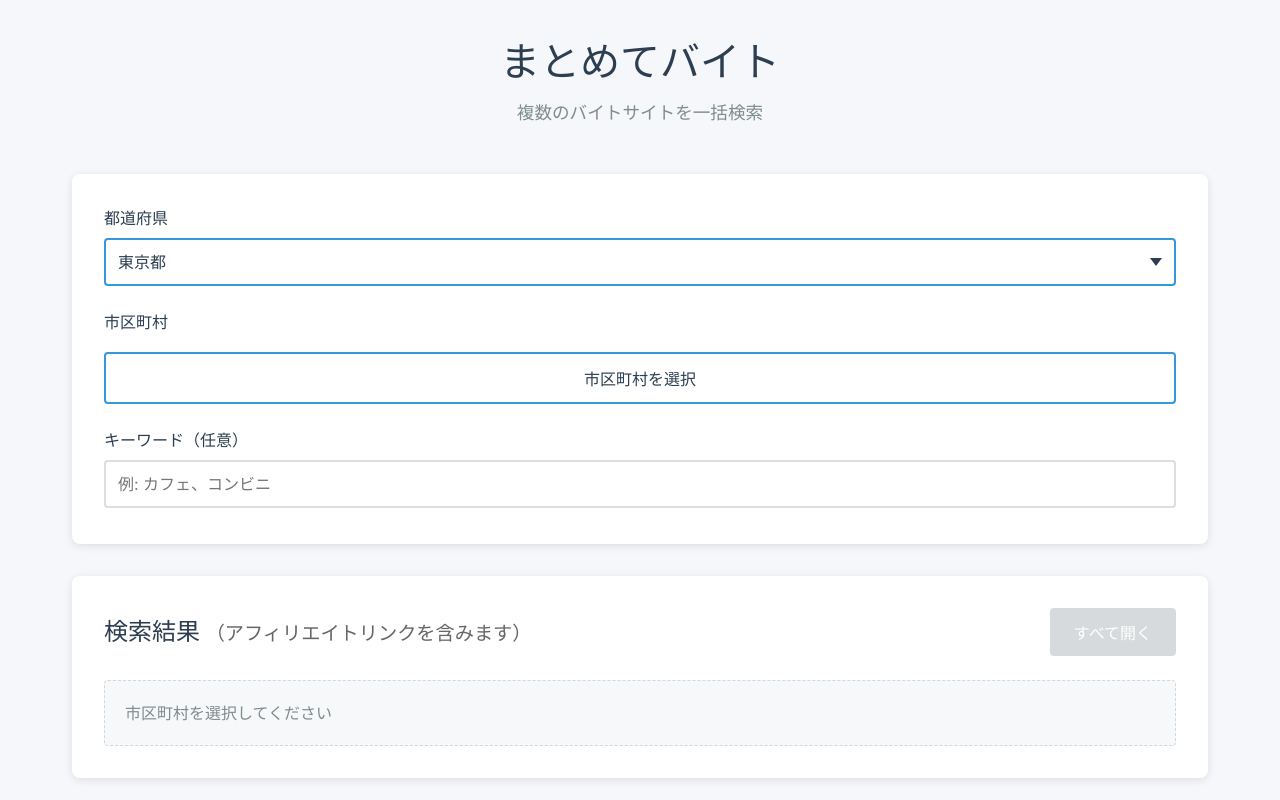
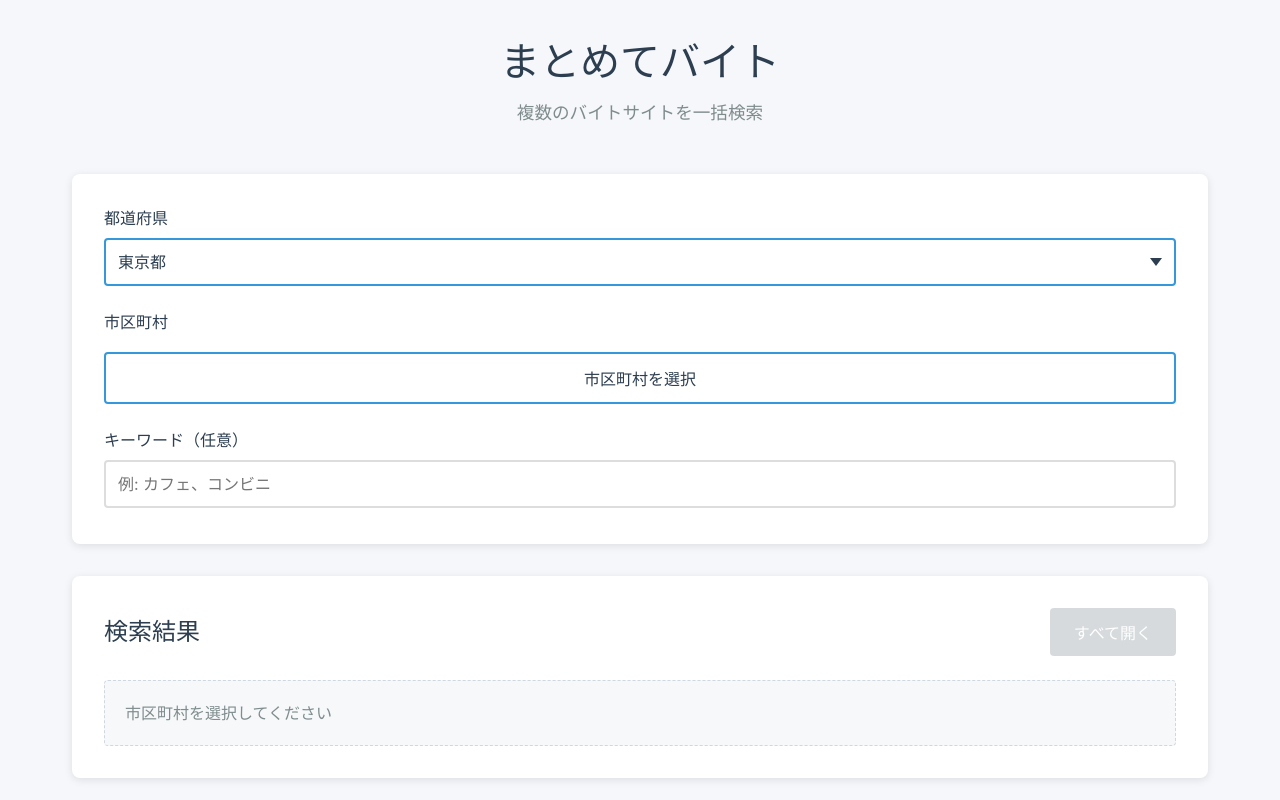
Before and after one commit to oyajun/matomete-baito, a React (Vite) app: page / in a window 1280 px wide. Shown: the top 800 px of the page. Built offline with nearby package versions, Linux system fonts and the light colour scheme.

Commit message:
アフィリエイト削除

```diff
--- a/src/App.tsx
+++ b/src/App.tsx
@@ -33,12 +33,11 @@ function App() {
     }
 
     try {
-      const townworkResult = townworkSearchUrl(criteria.keyword, criteria.cityCodes)
+      const townworkUrl = townworkSearchUrl(criteria.keyword, criteria.cityCodes)
       const searchResults: SearchResult[] = [
         {
           siteName: 'タウンワーク',
-          url: townworkResult.url,
-          html: townworkResult.html,
+          url: townworkUrl,
         },
         {
           siteName: 'バイトル',
--- a/src/components/SearchResults.tsx
+++ b/src/components/SearchResults.tsx
@@ -25,7 +25,7 @@ export function SearchResults({ results, helperMessage }: SearchResultsProps) {
   return (
     <div className="search-results">
       <div className="results-header">
-        <h2 className="results-title">検索結果 <span className="affiliate-notice">（アフィリエイトリンクを含みます）</span></h2>
+        <h2 className="results-title">検索結果</h2>
         <button
           onClick={handleOpenAll}
           className="open-all-button"
--- a/src/urlGenerators.ts
+++ b/src/urlGenerators.ts
@@ -24,9 +24,9 @@ const BAITORU_ORDER_INDEX = (() => {
  * タウンワークの検索URLを生成する
  * @param keyword 検索キーワード
  * @param cityCodes 市区町村コードの配列
- * @returns { url: アフィリエイトURL, html: トラッキングピクセル付きHTMLリンク }
+ * @returns 検索URL
  */
-export function townworkSearchUrl(keyword: string, cityCodes: string[]): { url: string; html: string } {
+export function townworkSearchUrl(keyword: string, cityCodes: string[]): string {
     // 重複を削除
     const uniqueCityCodes = [...new Set(cityCodes)]
 
@@ -82,22 +82,11 @@ export function townworkSearchUrl(keyword: string, cityCodes: string[]): { url:
         params.append('kw', keyword)
     }
 
-    // タウンワークのURLを組み立て（vosパラメータは最後に手動で追加）
+    // タウンワークのURLを組み立て
     const queryString = params.toString()
-    const vosParam = 'vos=dtwmprsc0000060019'
-    const separator = queryString ? '&' : ''
-    const townworkUrl = `https://townwork.net/prefectures/${prefectureSlug}/job_search/?${queryString}${separator}${vosParam}`
+    const townworkUrl = `https://townwork.net/prefectures/${prefectureSlug}/job_search/?${queryString}`
 
-    // ValueCommerceのアフィリエイトリンク
-    const affiliateUrl = `https://ck.jp.ap.valuecommerce.com/servlet/referral?sid=3760146&pid=892409137&vc_url=${encodeURIComponent(townworkUrl)}`
-
-    // トラッキングピクセル付きHTMLリンクを生成
-    const html = `<a href="${affiliateUrl}" rel="nofollow noopener" target="_blank"><img src="https://ad.jp.ap.valuecommerce.com/servlet/gifbanner?sid=3760146&pid=892409137" height="1" width="0" border="0">タウンワークで検索</a>`
-
-    return {
-        url: affiliateUrl,
-        html
-    }
+    return townworkUrl
 }
 
 /**
```
